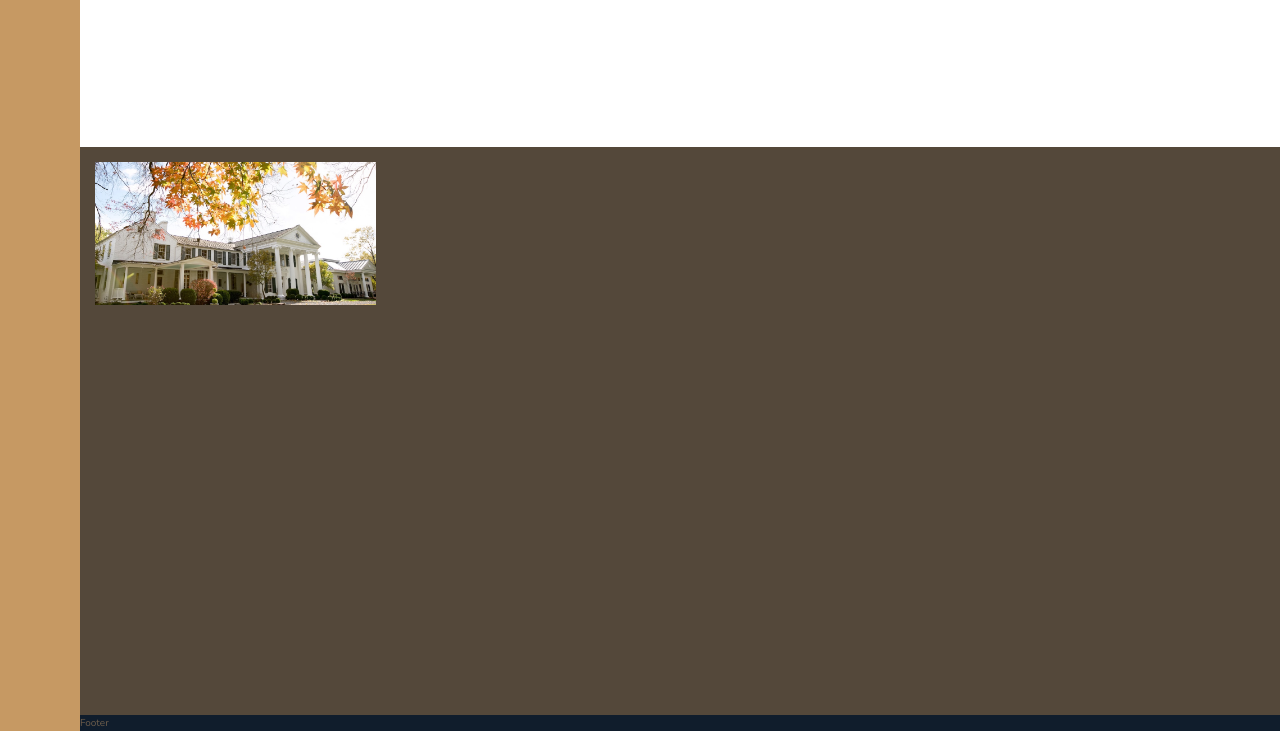
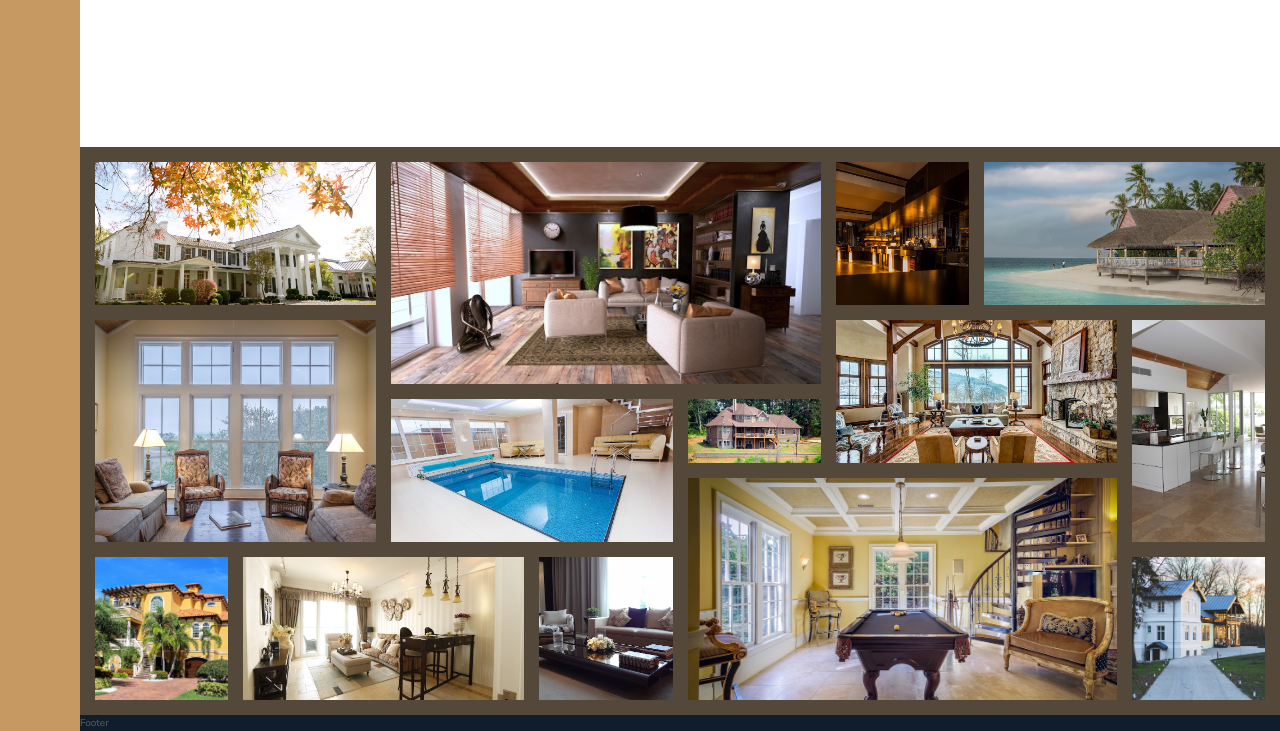
Before and after one commit to Alirezayoom/nexter, a website: page index.html in a window 1280 px wide. Shown: the part 2929-3660 px from the top of the page. Drawn offline with nearby package versions, Linux system fonts and the light colour scheme.

Commit message:
style added to gallery section

```diff
--- a/index.html
+++ b/index.html
@@ -356,6 +356,65 @@
       <figure class="gallery__item gallery__item--1">
         <img src="img/gal-1.jpeg" alt="Gallery image 1" class="gallery__img" />
       </figure>
+      <figure class="gallery__item gallery__item--2">
+        <img src="img/gal-2.jpeg" alt="Gallery image 2" class="gallery__img" />
+      </figure>
+      <figure class="gallery__item gallery__item--3">
+        <img src="img/gal-3.jpeg" alt="Gallery image 3" class="gallery__img" />
+      </figure>
+      <figure class="gallery__item gallery__item--4">
+        <img src="img/gal-4.jpeg" alt="Gallery image 4" class="gallery__img" />
+      </figure>
+      <figure class="gallery__item gallery__item--5">
+        <img src="img/gal-5.jpeg" alt="Gallery image 5" class="gallery__img" />
+      </figure>
+      <figure class="gallery__item gallery__item--6">
+        <img src="img/gal-6.jpeg" alt="Gallery image 6" class="gallery__img" />
+      </figure>
+      <figure class="gallery__item gallery__item--7">
+        <img src="img/gal-7.jpeg" alt="Gallery image 7" class="gallery__img" />
+      </figure>
+      <figure class="gallery__item gallery__item--8">
+        <img src="img/gal-8.jpeg" alt="Gallery image 8" class="gallery__img" />
+      </figure>
+      <figure class="gallery__item gallery__item--9">
+        <img src="img/gal-9.jpeg" alt="Gallery image 9" class="gallery__img" />
+      </figure>
+      <figure class="gallery__item gallery__item--10">
+        <img
+          src="img/gal-10.jpeg"
+          alt="Gallery image 10"
+          class="gallery__img"
+        />
+      </figure>
+      <figure class="gallery__item gallery__item--11">
+        <img
+          src="img/gal-11.jpeg"
+          alt="Gallery image 11"
+          class="gallery__img"
+        />
+      </figure>
+      <figure class="gallery__item gallery__item--12">
+        <img
+          src="img/gal-12.jpeg"
+          alt="Gallery image 12"
+          class="gallery__img"
+        />
+      </figure>
+      <figure class="gallery__item gallery__item--13">
+        <img
+          src="img/gal-13.jpeg"
+          alt="Gallery image 13"
+          class="gallery__img"
+        />
+      </figure>
+      <figure class="gallery__item gallery__item--14">
+        <img
+          src="img/gal-14.jpeg"
+          alt="Gallery image 14"
+          class="gallery__img"
+        />
+      </figure>
     </section>
 
     <footer class="footer">Footer</footer>
--- a/sass/_gallery.scss
+++ b/sass/_gallery.scss
@@ -14,6 +14,70 @@
       grid-row: 1 / span 2;
       grid-column: 1 / span 2;
     }
+
+    &--2 {
+      grid-column: 3 / span 3;
+      grid-row: 1 / span 3;
+    }
+
+    &--3 {
+      grid-column: 6 / 7;
+      grid-row: 1 / span 2;
+    }
+
+    &--4 {
+      grid-column: 7 / span 2;
+      grid-row: 1 / span 2;
+    }
+
+    &--5 {
+      grid-column: 1 / span 2;
+      grid-row: 3 / span 3;
+    }
+
+    &--6 {
+      grid-column: 3 / span 2;
+      grid-row: 4 / span 2;
+    }
+
+    &--7 {
+      grid-column: 5 / 6;
+      grid-row: 4 / 5;
+    }
+
+    &--8 {
+      grid-column: 6 / span 2;
+      grid-row: 3 / span 2;
+    }
+
+    &--9 {
+      grid-column: 8 / -1;
+      grid-row: 3 / span 3;
+    }
+
+    &--10 {
+      grid-column: 1 / 2;
+      grid-row: 6 / -1;
+    }
+
+    &--11 {
+      grid-column: 2 / span 2;
+      grid-row: 6 / -1;
+    }
+
+    &--12 {
+      grid-column: 4 / 5;
+      grid-row: 6 / span 2;
+    }
+
+    &--13 {
+      grid-column: 5 / span 3;
+      grid-row: 5 / -1;
+    }
+    &--14 {
+      grid-column: 8 / -1;
+      grid-row: 6 / -1;
+    }
   }
 
   &__img {
```
Also changed, not shown: css/style.css.
